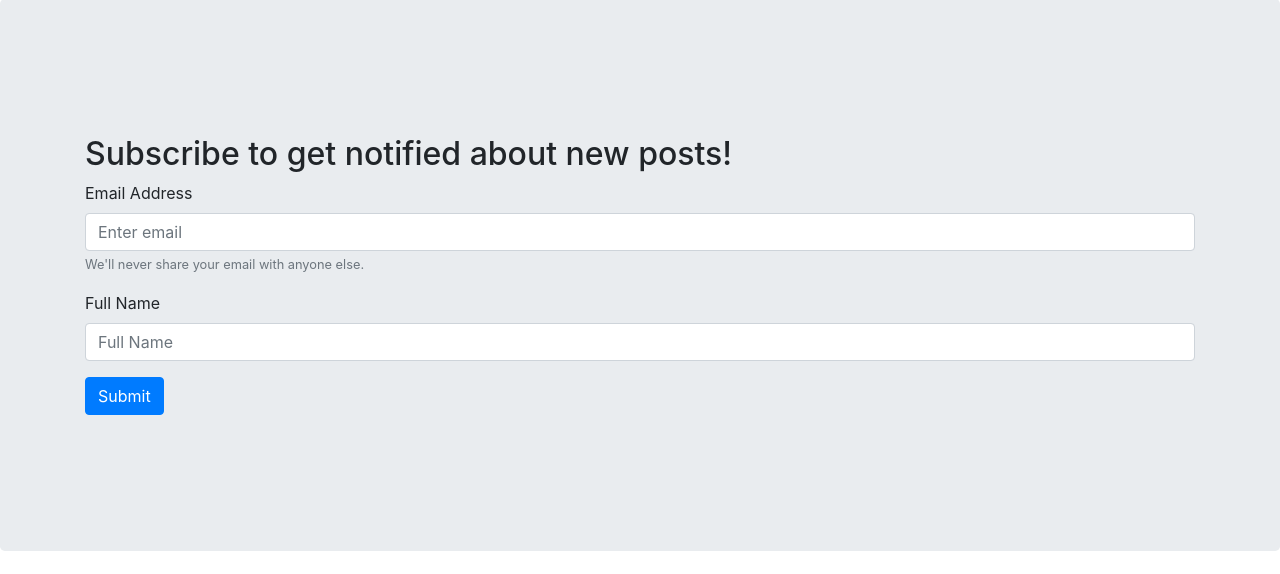
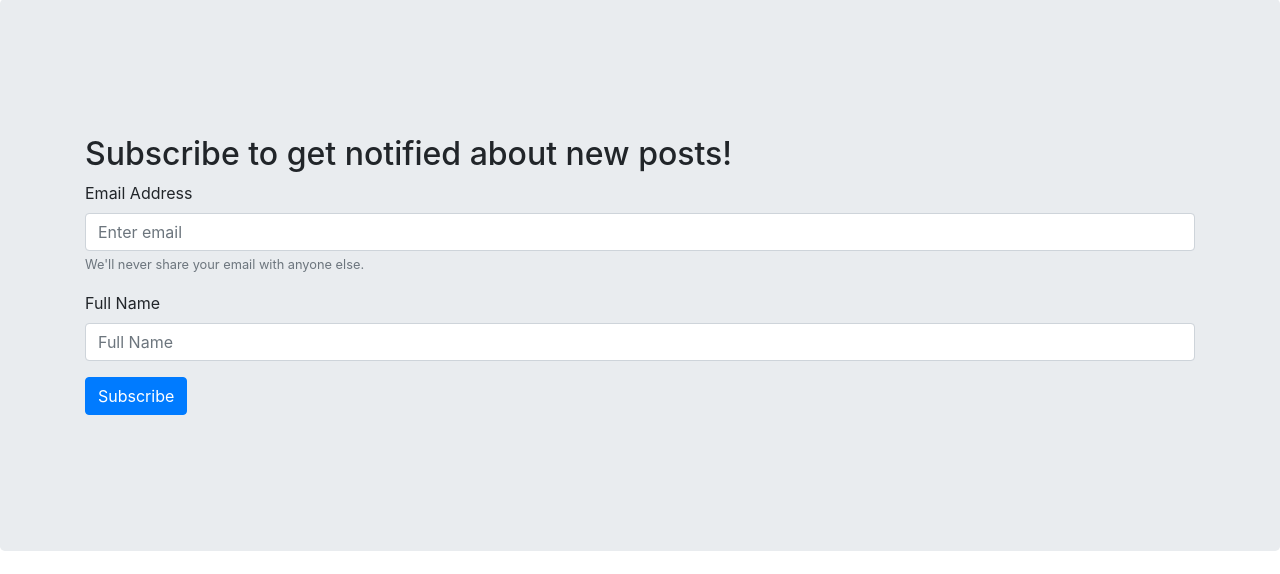
Before and after one commit to Yalchin403/portfolio-project, a Django app: template blog/templates/blog/detail.html in a window 1280 px wide. Shown: the part 57-631 px from the top of the page. Run offline with Django 3.2, Linux system fonts and the light colour scheme; the template is opened without the code that fills it, so the values that code supplies are empty; some libraries are stand-ins or nearby versions.

Commit message:
typo fixed, and check made for already subscribed users

```diff
--- a/blog/templates/blog/detail.html
+++ b/blog/templates/blog/detail.html
@@ -103,7 +103,7 @@
       <label for="text">Full Name</label>
       <input type="text" class="form-control" id="text" name="fullname" placeholder="Full Name">
     </div>
-    <button type="submit" class="btn btn-primary">Submit</button>
+    <button type="submit" class="btn btn-primary">Subscribe</button>
   </form>
 
   <br><br>
--- a/blog/views.py
+++ b/blog/views.py
@@ -80,9 +80,14 @@ class SubscribeView(View):
 		email = request.POST.get('email')
 
 		if full_name and email:
+			if Subscription.objects.filter(email=email).exists():
+				messages.error(request, 'You have already subscribed...')
+				return HttpResponseRedirect(request.META.get('HTTP_REFERER'))
+
 			sub_obj = Subscription(email=email, full_name=full_name)
 			sub_obj.save()
 			return render(request, 'blog/subs_thank.html')
+
 		else:
 			messages.error(request, 'You can not leave the form field/s empty...')
 			return HttpResponseRedirect(request.META.get('HTTP_REFERER'))
```
